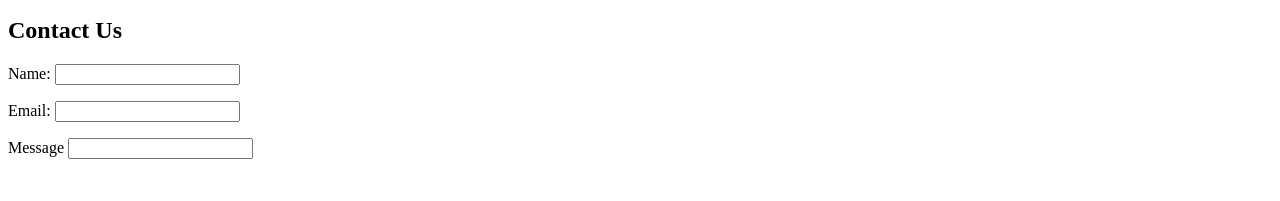
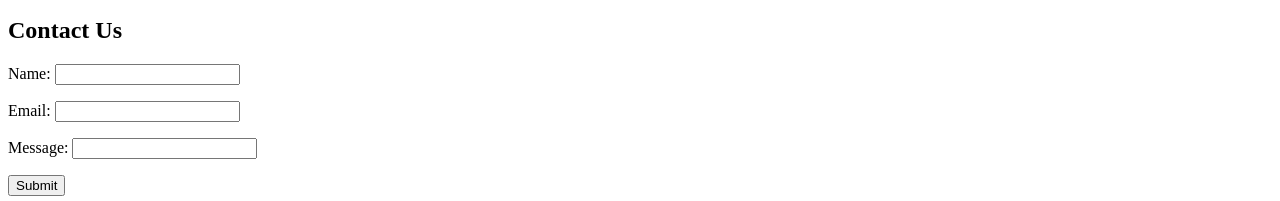
Before and after one commit to snapeb911/wakeboardingschool, a plain HTML site: page index.html in a window 1280 px wide. Shown: the part 1904-2105 px from the top of the page. Before the commit the page ends 2079 px from the top, so only its background shows below. Drawn offline with Linux system fonts and the light colour scheme.

Commit message:
add submit button

```diff
--- a/index.html
+++ b/index.html
@@ -95,6 +95,7 @@
 <section id='contacts'></section>
 <h2>Contact Us</h2>
 <p>
+    <form action="https://formspree.io/mgenprga" method ="POST">
     <label>
         Name:
         <input type="text" id="conctactname" required>
@@ -106,10 +107,12 @@
     </label>
 <p>
     <label>
-        Message
+        Message:
         <input type="text" id="contactmessage">
     </label>
 </p>
+<input type="submit">
+</form>
 
 </body>
 </html>
```
